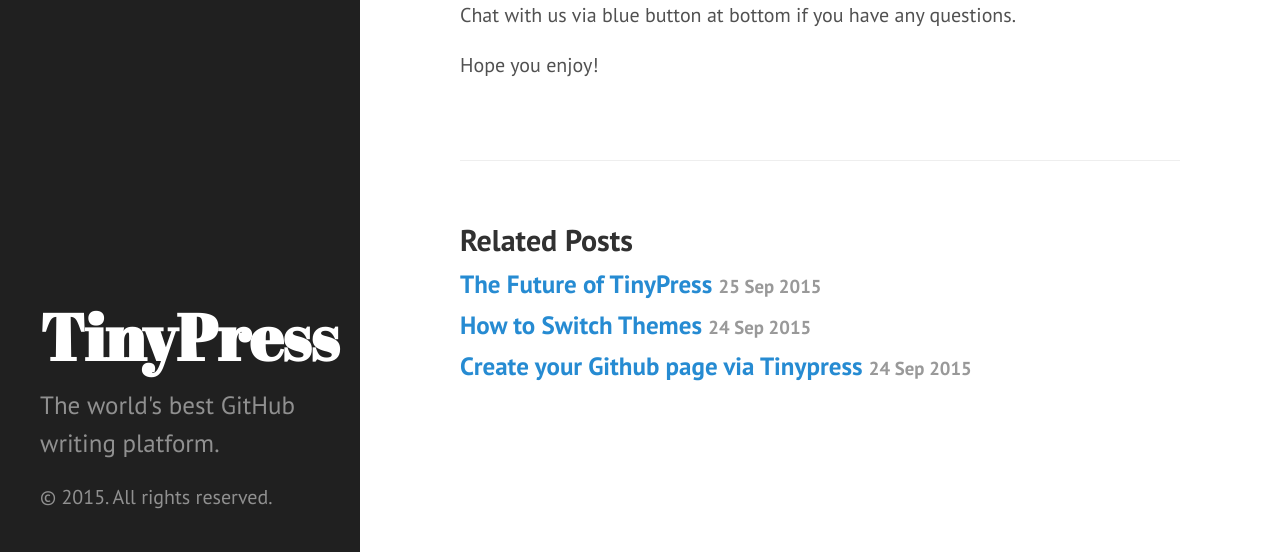
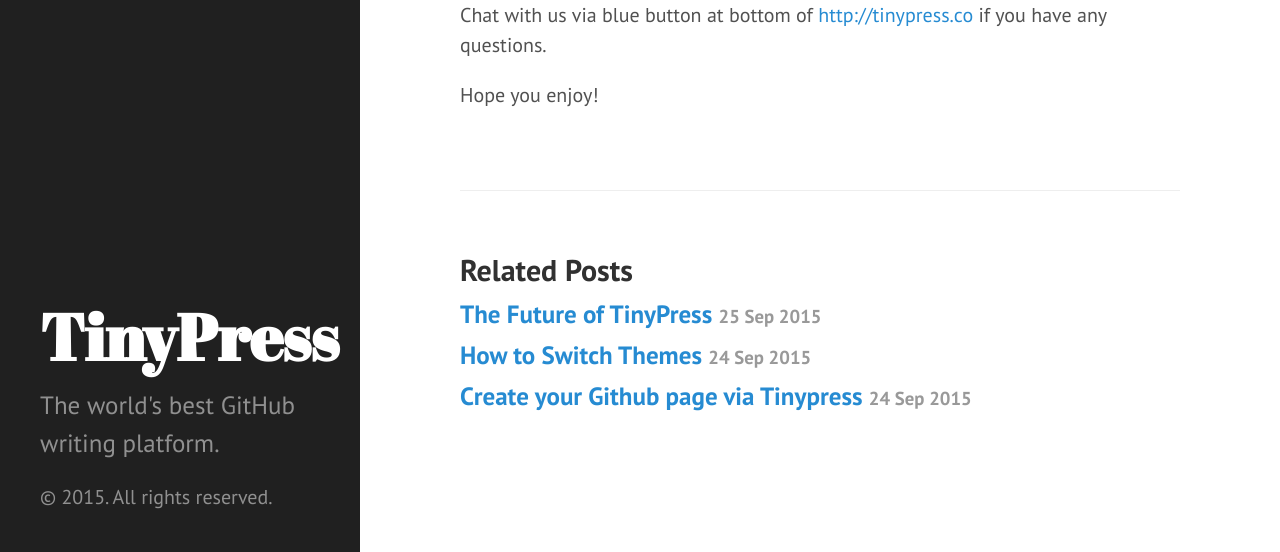
Before and after one commit to fugabi/tinypressco.github.io, a Jekyll site: the page built from _posts/2015-09-27-how-to-embed-images.markdown, in a window 1280 px wide and 1232 px high. Shown: the part 680-1232 px from the top of the window. Built offline with Jekyll 4.4.1, drawn with Linux system fonts in a browser that asks for light colours.

Commit message:
Post update: How to Embed Images

```diff
--- a/_posts/2015-09-27-how-to-embed-images.markdown
+++ b/_posts/2015-09-27-how-to-embed-images.markdown
@@ -12,6 +12,6 @@ Here's the syntax:<br />
 
 ![](http://i.imgur.com/KTOjpDn.png)
 
-Chat with us via blue button at bottom if you have any questions.
+Chat with us via blue button at bottom of [http://tinypress.co](http://tinypress.co) if you have any questions.
 
 Hope you enjoy!
```
